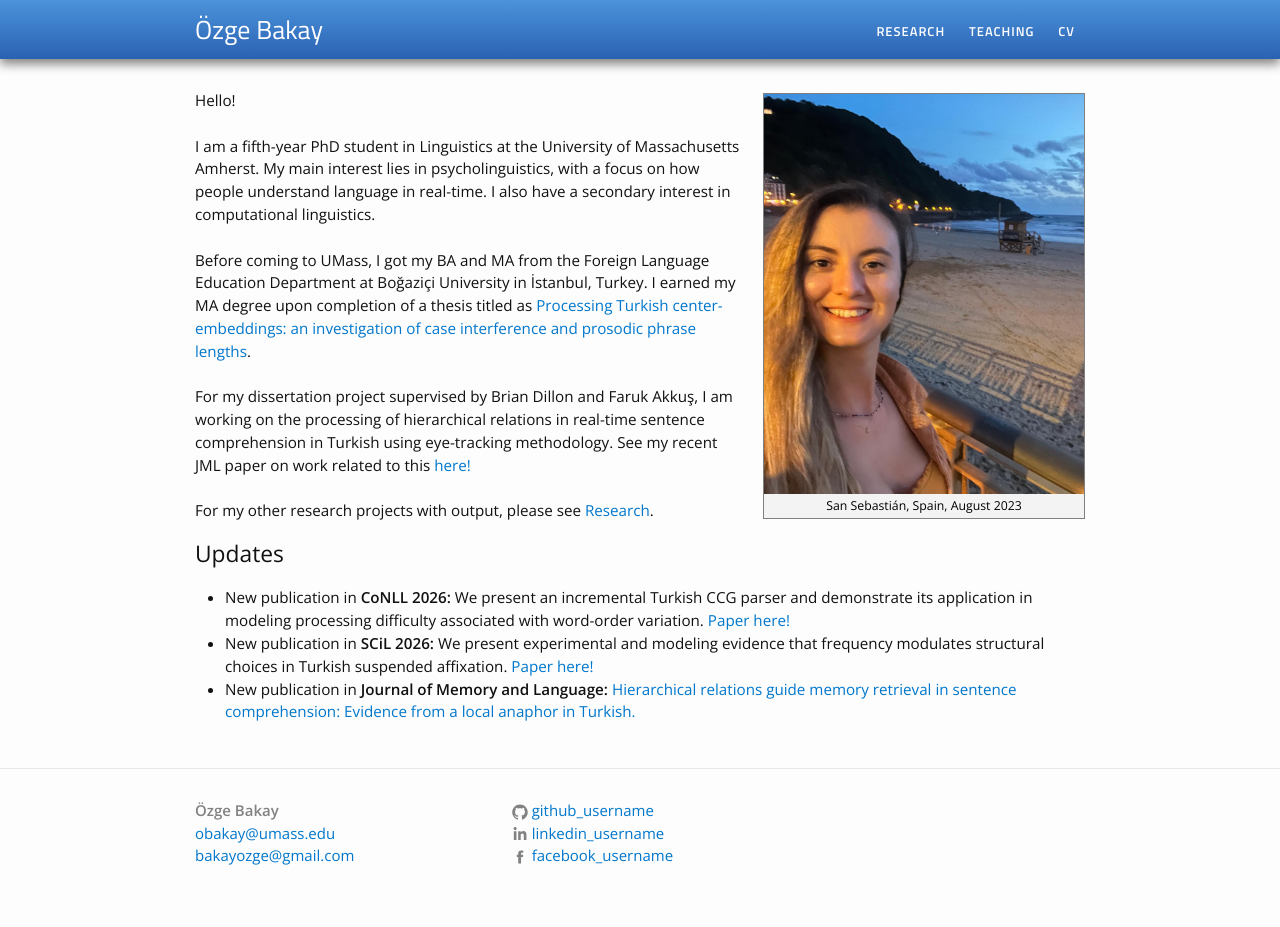
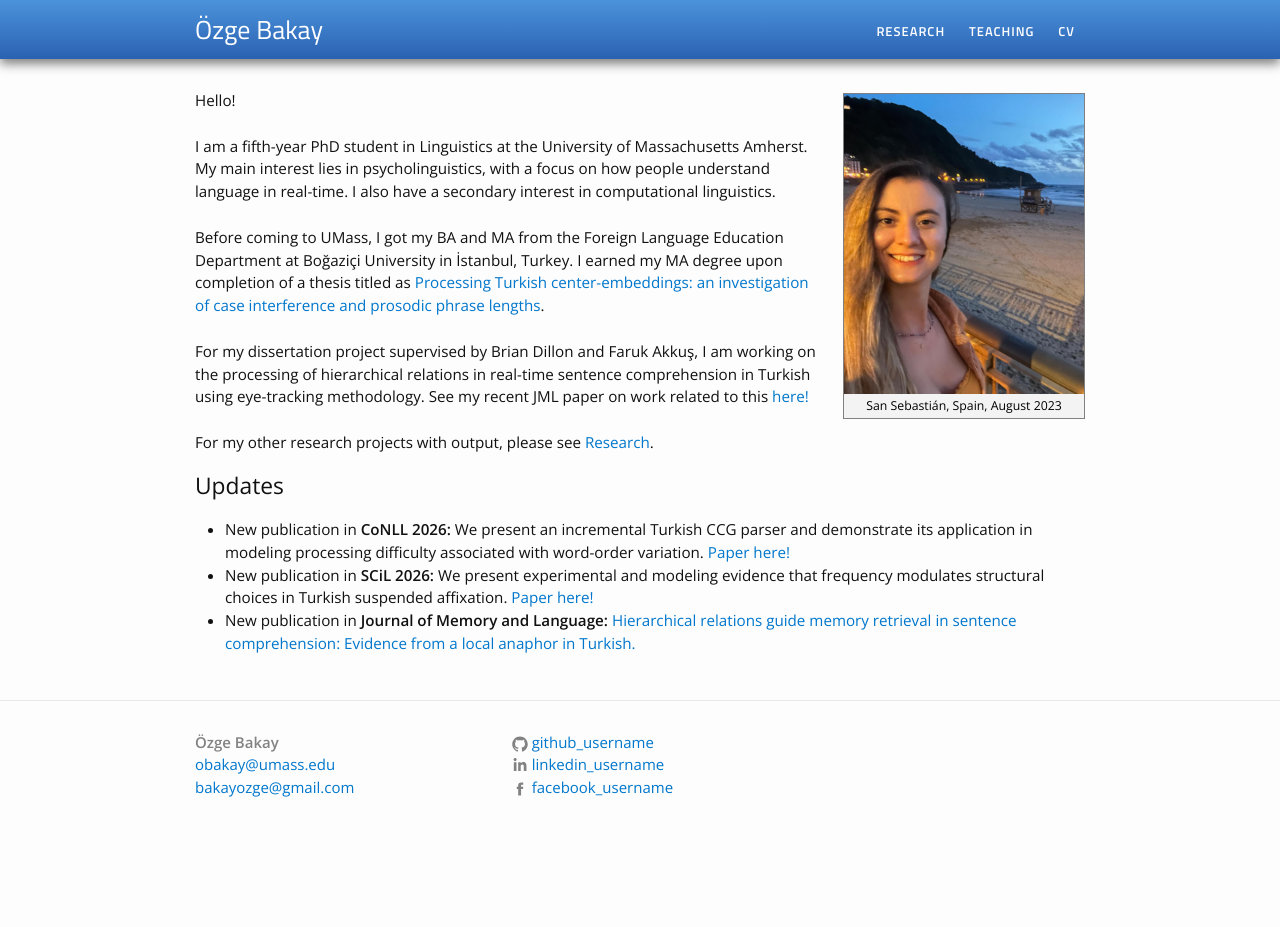
Before and after one commit to ozgebakay/ozgebakay.github.io, a Jekyll site: the page built from index.html, in a window 1280 px wide. Built offline with Jekyll 4.4.1, drawn with Linux system fonts in a browser that asks for light colours; after the commit the page ends 900 px from its top, so only the background shows below that.

Commit message:
Update index.html

```diff
--- a/index.html
+++ b/index.html
@@ -2,7 +2,7 @@
 layout: default
 ---
 
-{% include image.html url="/images/profile.jpg" caption="San Sebastián, Spain, August 2023" width=1000 height=400 align="right" %}
+{% include image.html url="/images/profile.jpg" caption="San Sebastián, Spain, August 2023" width=600 height=300 align="right" %}
 
 <div class="home">
 
```
